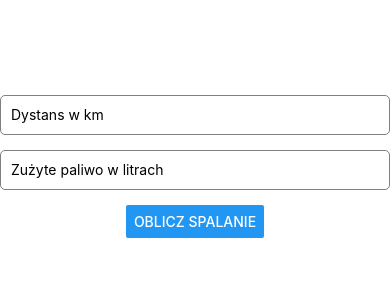
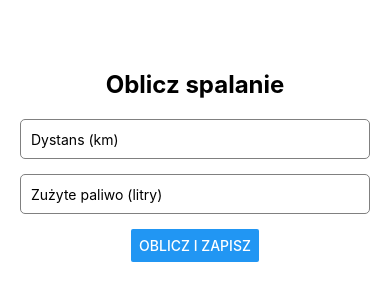
Before and after one commit to szymon-sowinski/Kalkulator-spalania, a React Native app: screen / in a window 390 px wide. Shown: the part 256-556 px from the top of the page. Built offline with nearby package versions, Linux system fonts and the light colour scheme.

Commit message:
added header

```diff
--- a/App.js
+++ b/App.js
@@ -1,15 +1,13 @@
 import { StatusBar } from 'expo-status-bar';
 import { StyleSheet, Text, View, TextInput, Button } from 'react-native';
 import { db } from './firebaseConfig';
-import { collection, getDocs } from 'firebase/firestore';
+import { collection, addDoc } from 'firebase/firestore';
 import { useState } from 'react';
-
 
 export default function App() {
   const [distance, setDistance] = useState('');
   const [fuelUsed, setFuelUsed] = useState('');
   const [result, setResult] = useState(null);
-
 
   const handleSubmit = async () => {
     const distanceNum = parseFloat(distance);
@@ -41,24 +39,22 @@ export default function App() {
 
   return (
     <View style={styles.container}>
+      <Text style={styles.header}>Oblicz spalanie</Text>
       <TextInput
         style={styles.input}
-        placeholder="Dystans w km"
+        placeholder="Dystans (km)"
         keyboardType="numeric"
         value={distance}
         onChangeText={setDistance}
       />
       <TextInput
         style={styles.input}
-        placeholder="Zużyte paliwo w litrach"
+        placeholder="Zużyte paliwo (litry)"
         keyboardType="numeric"
         value={fuelUsed}
         onChangeText={setFuelUsed}
       />
-      <Button
-        title="Oblicz spalanie"
-        onPress={handleSubmit}
-      />
+      <Button title="Oblicz i zapisz" onPress={handleSubmit} />
 
       {result !== null && (
         <Text style={styles.resultText}>
@@ -66,6 +62,7 @@ export default function App() {
         </Text>
       )}
 
+      <StatusBar style="auto" />
     </View>
   );
 }
@@ -76,6 +73,12 @@ const styles = StyleSheet.create({
     backgroundColor: '#fff',
     alignItems: 'center',
     justifyContent: 'center',
+    paddingHorizontal: 20,
+  },
+  header: {
+    fontSize: 24,
+    marginBottom: 20,
+    fontWeight: 'bold',
   },
   input: {
     width: '100%',
```
